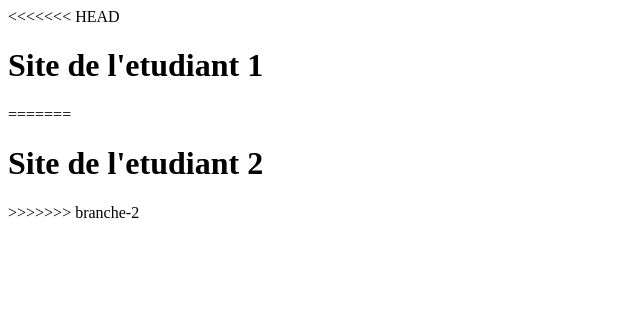
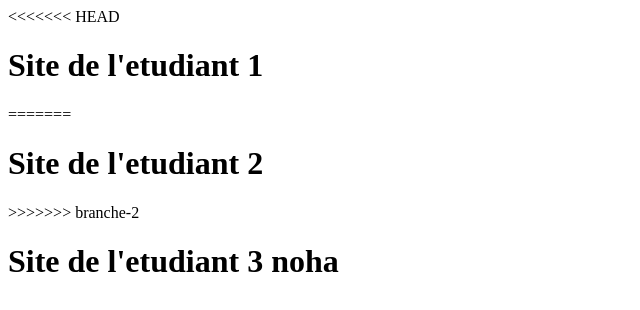
Before and after one commit to Not-reaper/Exo-github-15-04-2026, a plain HTML site: page index.html in a window 1280 px wide. Shown: the whole page, without its empty margins (0-640 px from the left). Drawn offline with Linux system fonts and the light colour scheme.

Commit message:
Update index.html

```diff
--- a/index.html
+++ b/index.html
@@ -3,3 +3,5 @@
 =======
 <h1>Site de l'etudiant 2</h1>
 >>>>>>> branche-2
+
+<h1>Site de l'etudiant 3 noha</h1>
```
